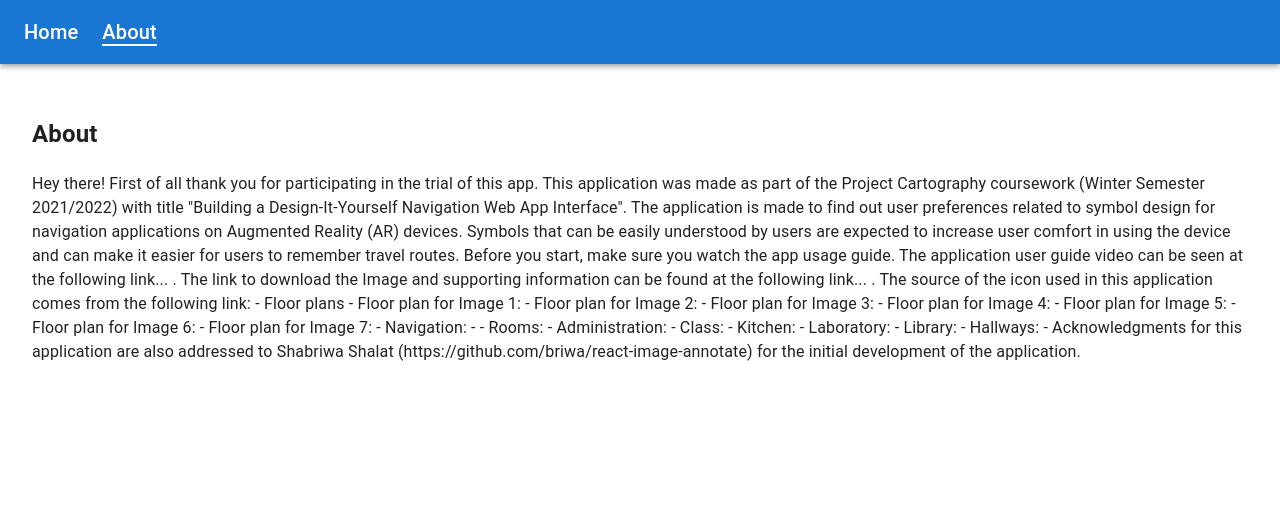
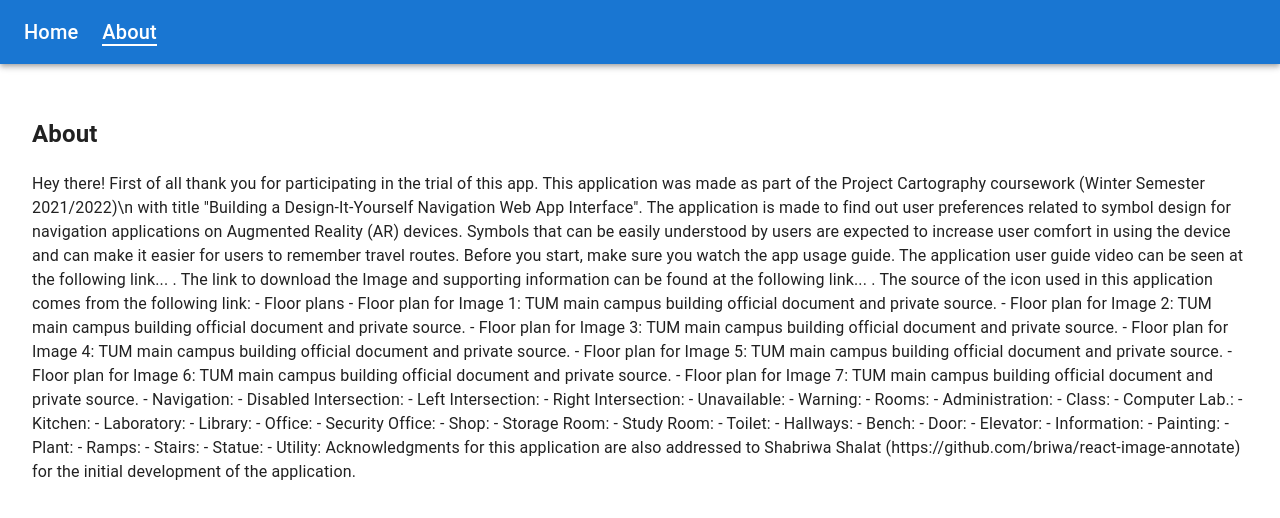
Before and after one commit to chaikalamrullah/DIY-Nav-WebApp, a React (Create React App) app: page /about in a window 1280 px wide. Shown: the top 518 px of the page. Built offline with nearby package versions, Linux system fonts and the light colour scheme.

Commit message:
updating Hallway.jsx

```diff
--- a/src/pages/About.jsx
+++ b/src/pages/About.jsx
@@ -14,7 +14,7 @@ const AboutPage = () => {
       <h2>About</h2>
       <p> Hey there!
           First of all thank you for participating in the trial of this app.
-          This application was made as part of the Project Cartography coursework (Winter Semester 2021/2022)
+          This application was made as part of the Project Cartography coursework (Winter Semester 2021/2022)\n
           with title "Building a Design-It-Yourself Navigation Web App Interface".
           The application is made to find out user preferences related to
           symbol design for navigation applications on Augmented Reality (AR) devices.
@@ -30,27 +30,46 @@ const AboutPage = () => {
           The source of the icon used in this application comes from the following link:
 
           - Floor plans
-             - Floor plan for Image 1:
-             - Floor plan for Image 2:
-             - Floor plan for Image 3:
-             - Floor plan for Image 4:
-             - Floor plan for Image 5:
-             - Floor plan for Image 6:
-             - Floor plan for Image 7:
+             - Floor plan for Image 1: TUM main campus building official document and private source.
+             - Floor plan for Image 2: TUM main campus building official document and private source.
+             - Floor plan for Image 3: TUM main campus building official document and private source.
+             - Floor plan for Image 4: TUM main campus building official document and private source.
+             - Floor plan for Image 5: TUM main campus building official document and private source.
+             - Floor plan for Image 6: TUM main campus building official document and private source.
+             - Floor plan for Image 7: TUM main campus building official document and private source.
 
           - Navigation:
-             -
+             - Disabled Intersection:
+             - Left Intersection:
+             - Right Intersection:
+             - Unavailable:
+             - Warning:
 
           - Rooms:
              - Administration:
              - Class:
+             - Computer Lab.:
              - Kitchen:
              - Laboratory:
              - Library:
+             - Office:
+             - Security Office:
+             - Shop:
+             - Storage Room:
+             - Study Room:
+             - Toilet:
 
           - Hallways:
-             -
-
+             - Bench:
+             - Door:
+             - Elevator:
+             - Information:
+             - Painting:
+             - Plant:
+             - Ramps:
+             - Stairs:
+             - Statue:
+             - Utility:
 
           Acknowledgments for this application are also addressed to
           Shabriwa Shalat (https://github.com/briwa/react-image-annotate)
```
